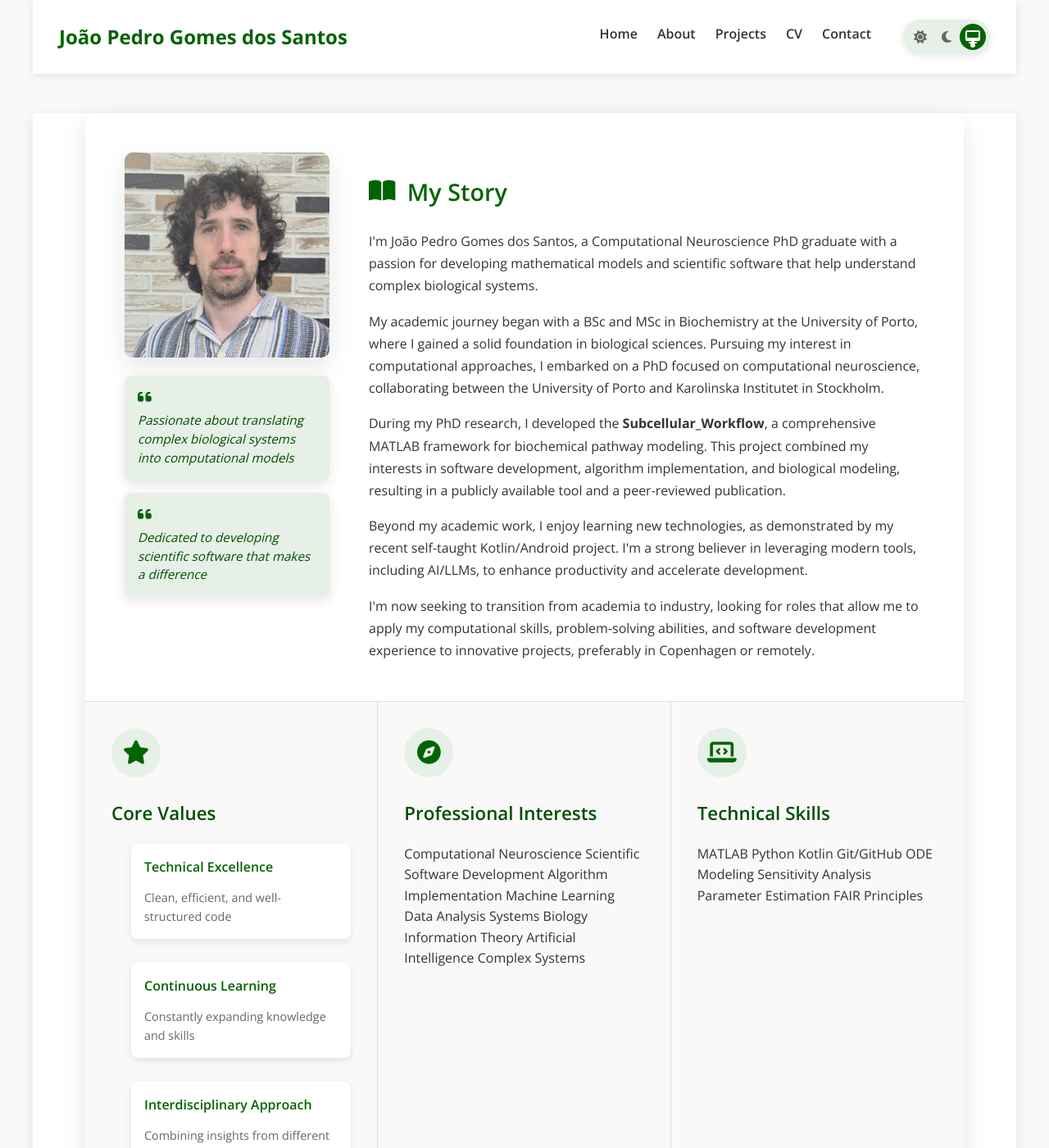
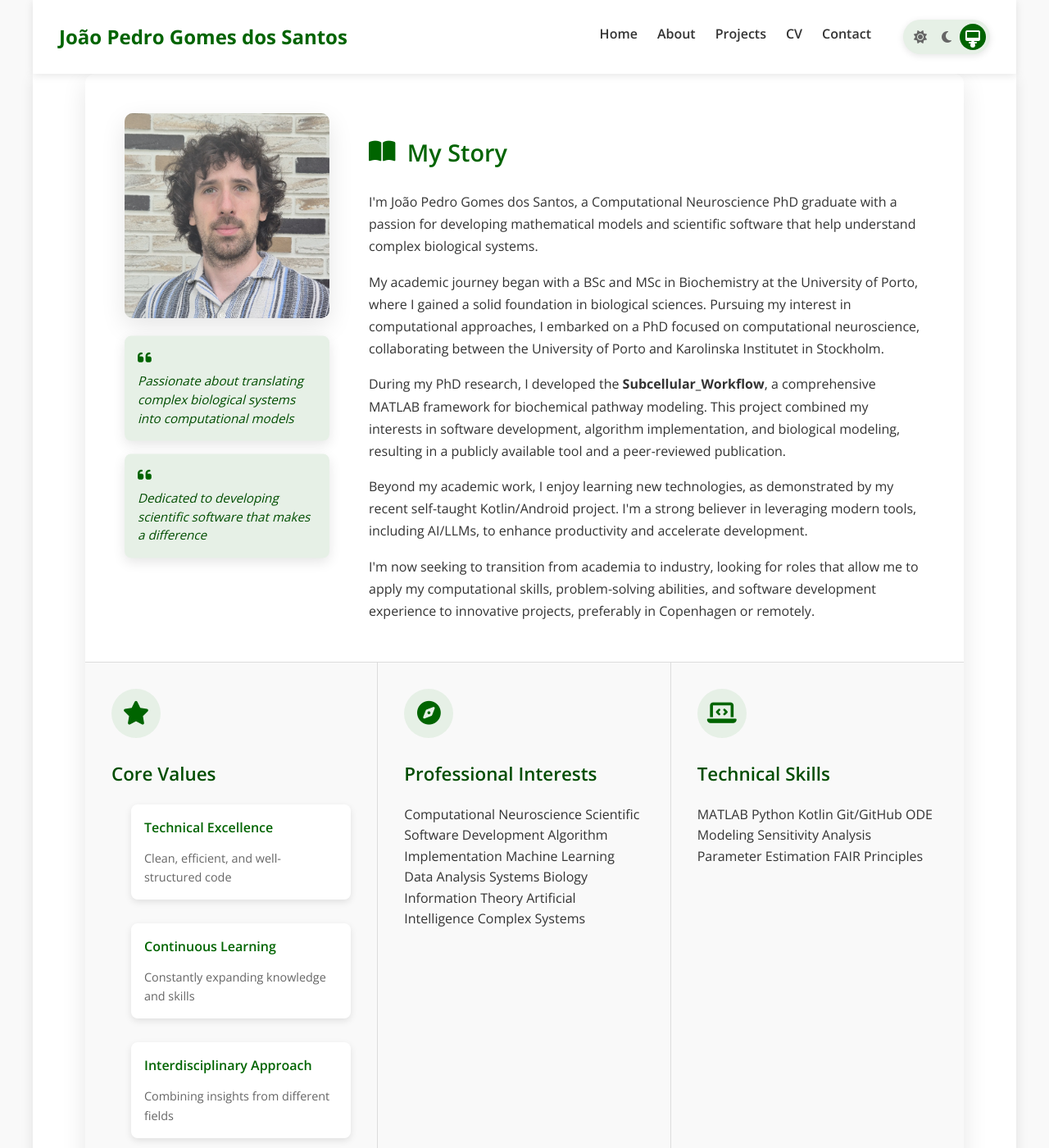
Before and after one commit to jpgsantos/jpgsantos.github.io, a Jekyll site: the page built from about.md, in a window 1280 px wide and 1400 px high. Shown: the whole window at 82% size. Built offline with Jekyll 4.4.1, drawn with Linux system fonts in a browser that asks for light colours.

Commit message:
improved transitions and removed some spacings

```diff
--- a/about.md
+++ b/about.md
@@ -280,7 +280,6 @@
 /* Bio Section */
 .bio-section {
   padding: 0 4em 4em;
-  margin-top: 3em; /* Added spacing to compensate for removed divider */
 }
 
 .bio-content {
@@ -487,7 +486,6 @@
 /* Career Goals Section */
 .career-goals-section {
   padding: 0 4em 4em;
-  margin-top: 4em; /* Added spacing to compensate for removed divider */
 }
 
 .career-goals-grid {
@@ -576,7 +574,6 @@
 /* Education Timeline */
 .education-timeline-section {
   padding: 0 4em 4em;
-  margin-top: 4em; /* Added spacing to compensate for removed divider */
 }
 
 .education-timeline {
@@ -679,12 +676,6 @@
 
 .timeline-details p:last-child {
   margin-bottom: 0;
-}
-
-/* Add margin to the CTA section for spacing */
-.cta-section {
-  margin-top: 4em;
-  margin-bottom: 2em;
 }
 
 /* Responsive styles */
--- a/assets/theme.css
+++ b/assets/theme.css
@@ -23,8 +23,8 @@
   --border-radius: 8px;         /* Standard border radius */
   --border-radius-lg: 12px;     /* Larger border radius */
 
-  /* Uniform theme transition timing */
-  --theme-transition-duration: 0.5s;
+  /* Removing transition duration for instant theme changes */
+  --theme-transition-duration: 0s;
   --theme-transition-timing: ease;
 }
 
@@ -52,23 +52,53 @@
   background-color: var(--bg-body);
 }
 
-/* Universal transition for theme switching */
+/* Instantaneous transition for ALL elements - no fading */
 * {
-  transition: color var(--theme-transition-duration) var(--theme-transition-timing),
-              background-color var(--theme-transition-duration) var(--theme-transition-timing),
-              border-color var(--theme-transition-duration) var(--theme-transition-timing),
-              box-shadow var(--theme-transition-duration) var(--theme-transition-timing);
+  transition: none !important;
 }
 
-/* Elements that should NOT transition (prevents flash or weird animations) */
+/* Make sure no elements have transitions for theme-related properties */
+*,
 .hero-image,
 img,
 video,
 canvas,
 iframe,
 .fa-*,
-i[class*="fa-"] {
-  transition: transform var(--transition), opacity var(--transition);
+i[class*="fa-"],
+.expertise-card,
+.project-card,
+.timeline-card,
+.contact-card,
+.info-card,
+.hero-button,
+.skill-tag,
+.project-link,
+.project-button,
+.view-more-link,
+.contact-button,
+.timeline-cta,
+.cta-button,
+.core-value-item,
+.avatar-quote,
+.highlight-card {
+  transition: none !important;
+}
+
+/* Keep non-theme transitions for interactive elements */
+a:hover,
+button:hover,
+.theme-icon:hover,
+.theme-icon::before,
+.hero-button:hover,
+.project-card:hover,
+.contact-card:hover,
+.view-more-link:hover,
+.project-button:hover,
+.contact-button:hover,
+.timeline-cta:hover,
+.cta-button:hover {
+  transition: transform 0.3s ease, box-shadow 0.3s ease !important;
 }
 
 /* Enhanced theme switcher styles */
@@ -96,7 +126,6 @@
   display: flex;
   align-items: center;
   justify-content: center;
-  transition: all 0.3s ease;
   position: relative;
   overflow: hidden;
   z-index: 11;
@@ -139,7 +168,6 @@
   white-space: nowrap;
   pointer-events: none;
   opacity: 0;
-  transition: all 0.2s ease;
 }
 
 .theme-icon:hover::before {
```
Also changed, not shown: contact.md (+0 -8 lines), cv.md (+0 -5 lines), projects.md (+0 -1 lines).
